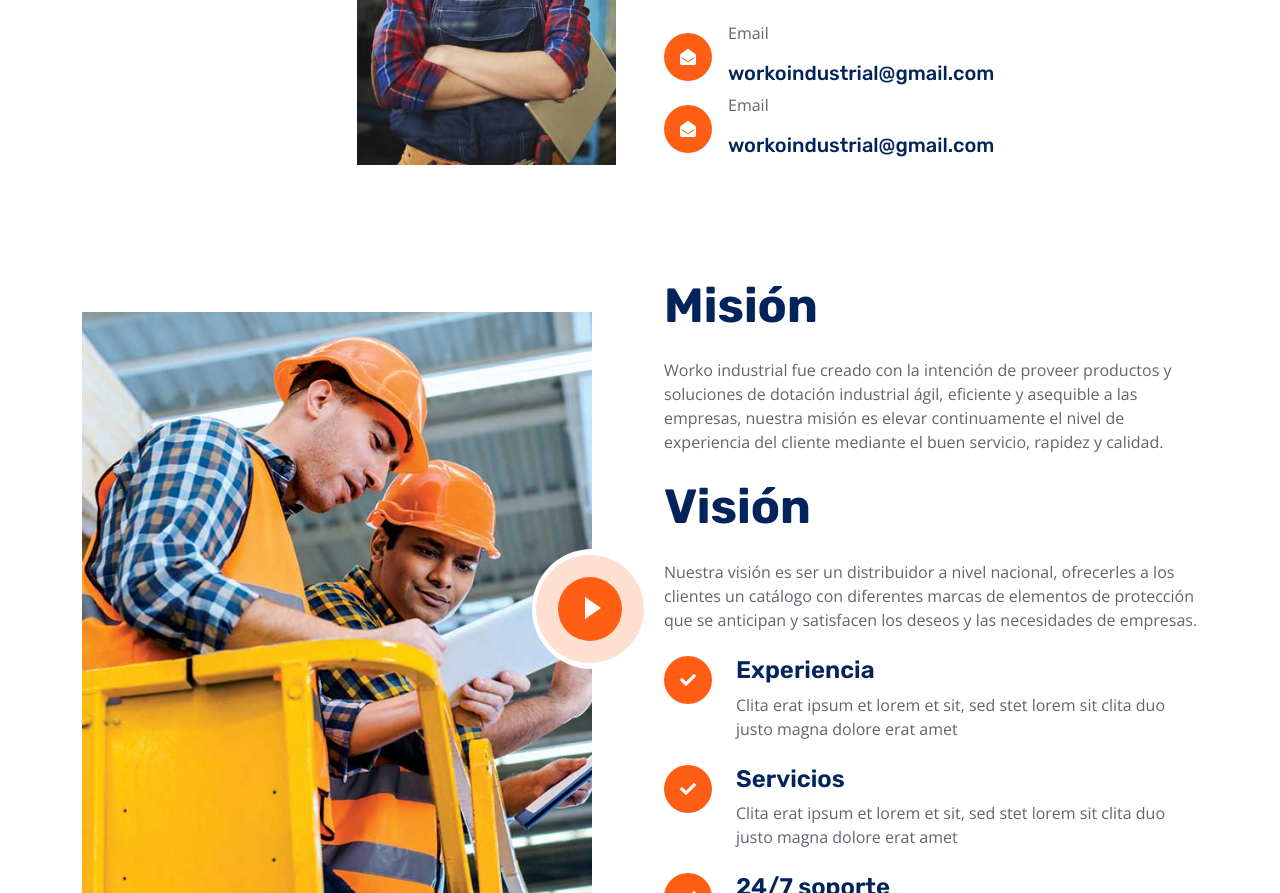
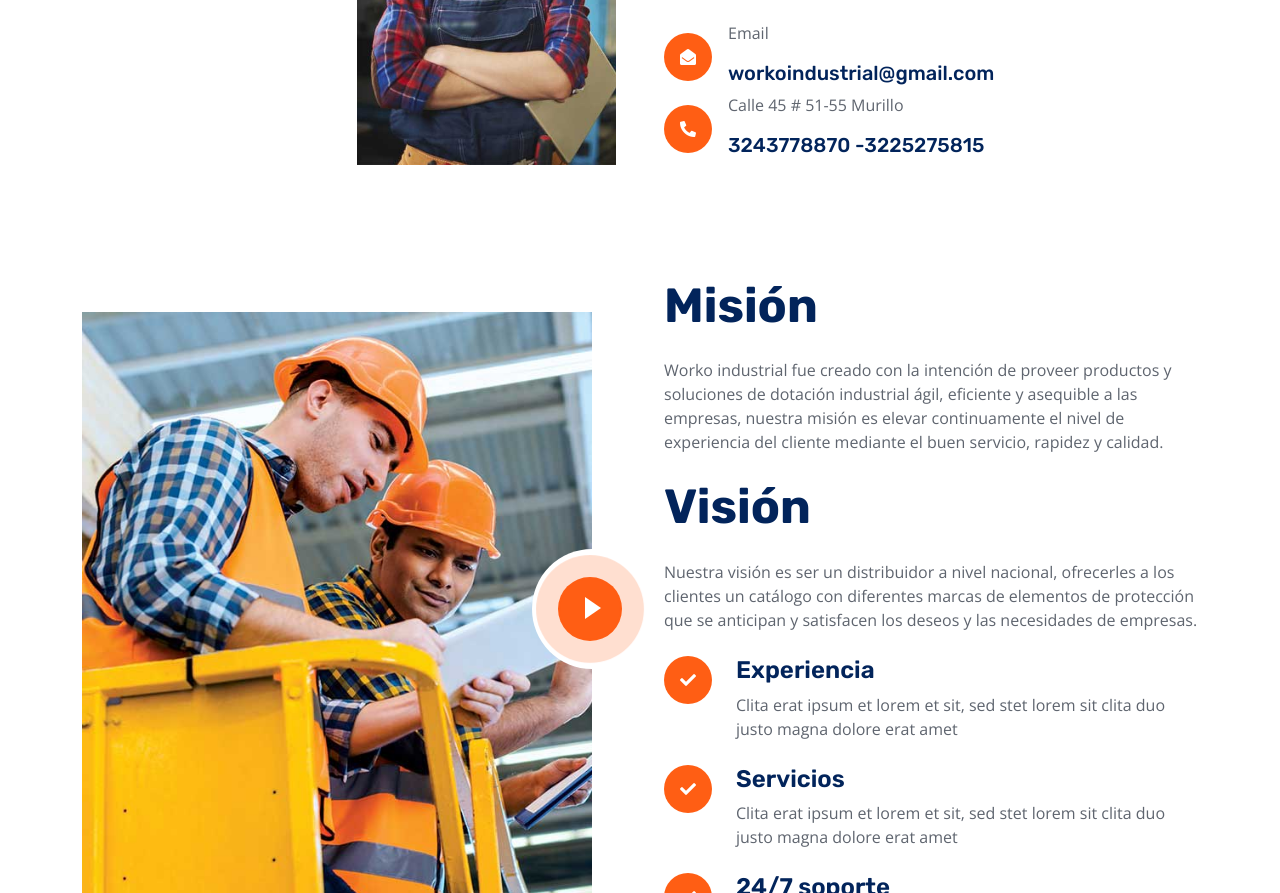
Before and after one commit to fmirpe/worko, a plain HTML site: page index.html in a window 1280 px wide. Shown: the part 1438-2331 px from the top of the page. Drawn offline with nearby package versions, Linux system fonts and the light colour scheme; animation ran at ten frames a second.

Commit message:
Ahora si

```diff
--- a/index.html
+++ b/index.html
@@ -189,11 +189,11 @@
                         <div class="col-sm-12">
                             <div class="d-flex align-items-center">
                                 <div class="flex-shrink-0 btn-lg-square rounded-circle bg-primary">
-                                    <i class="fa fa-envelope-open text-white"></i>
+                                    <i class="fa fa-phone-alt text-white"></i>
                                 </div>
                                 <div class="ms-3">
-                                    <p class="mb-3">Email </p>
-                                    <h5 class="mb-2">workoindustrial@gmail.com</h5>
+                                    <p class="mb-3">Calle 45 # 51-55 Murillo </p>
+                                    <h5 class="mb-2">3243778870 -3225275815</h5>
                                 </div>
                             </div>
                         </div>
```
